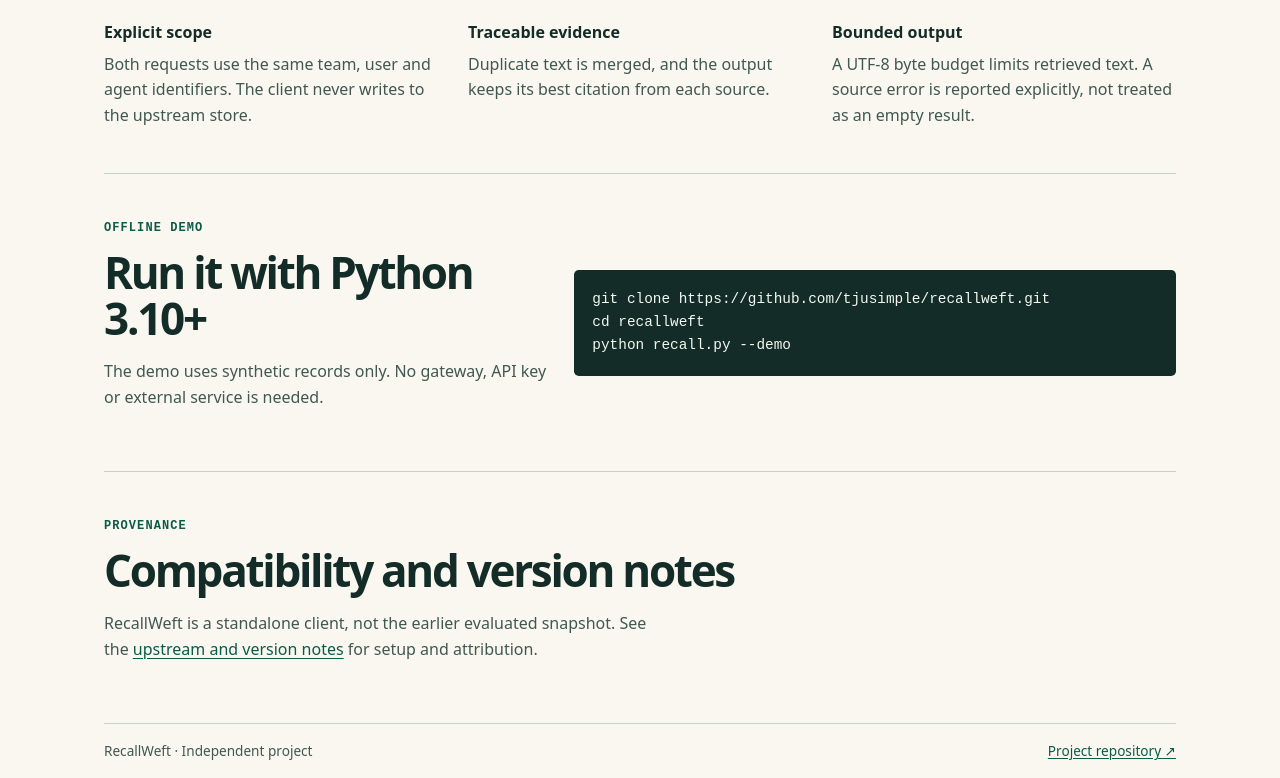
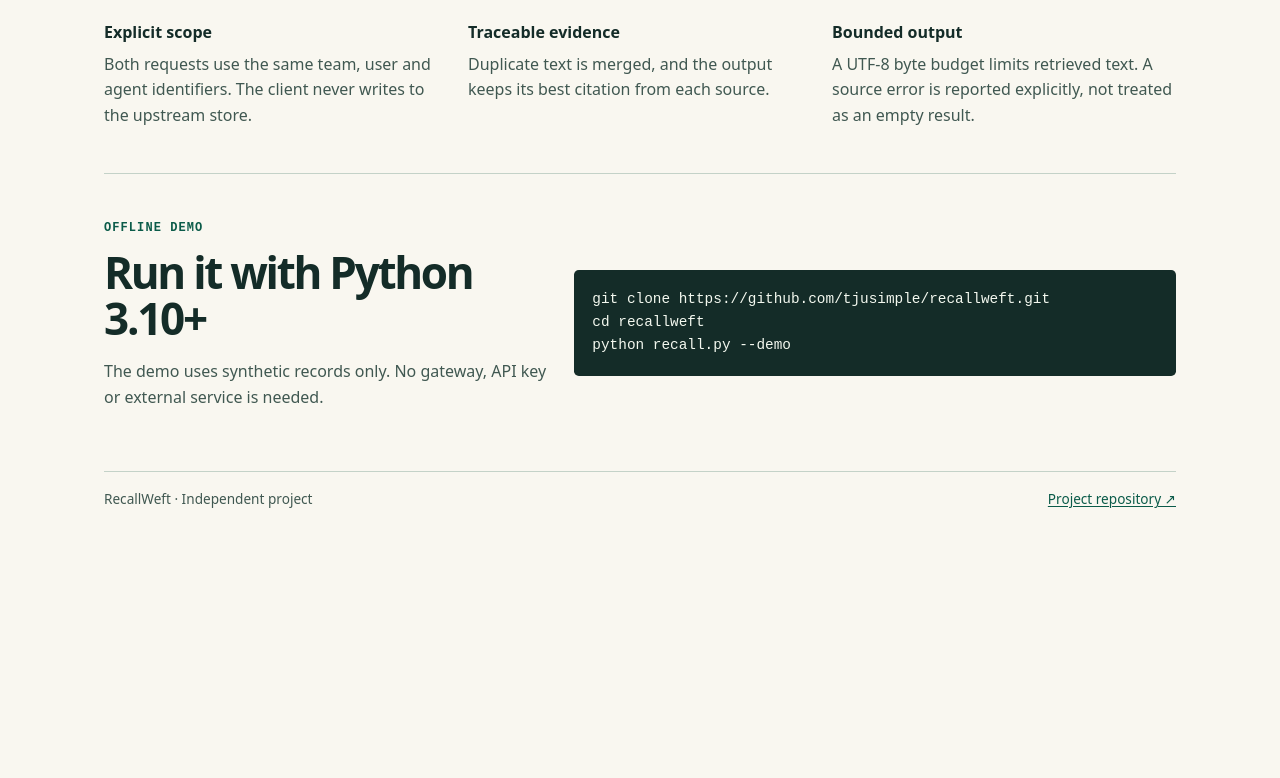
Before and after one commit to tjusimple/recallweft, a plain HTML site: page docs/index.html in a window 1280 px wide. Shown: the part 850-1628 px from the top of the page. After the commit the page ends 1376 px from the top, so only its background shows below. Drawn offline with Linux system fonts and the light colour scheme.

Commit message:
Clarify RecallWeft usage and simplify project docs

```diff
--- a/docs/index.html
+++ b/docs/index.html
@@ -47,11 +47,6 @@
 cd recallweft
 python recall.py --demo</code></pre>
     </section>
-    <section class="section provenance" aria-labelledby="source-title">
-      <p class="kicker">Provenance</p>
-      <h2 id="source-title">Compatibility and version notes</h2>
-      <p>RecallWeft is a standalone client, not the earlier evaluated snapshot. See the <a href="https://github.com/tjusimple/recallweft/blob/main/UPSTREAM.md">upstream and version notes</a> for setup and attribution.</p>
-    </section>
   </main>
   <footer class="shell footer">
     <span>RecallWeft · Independent project</span>
```
Also changed, not shown: 2 other files.
